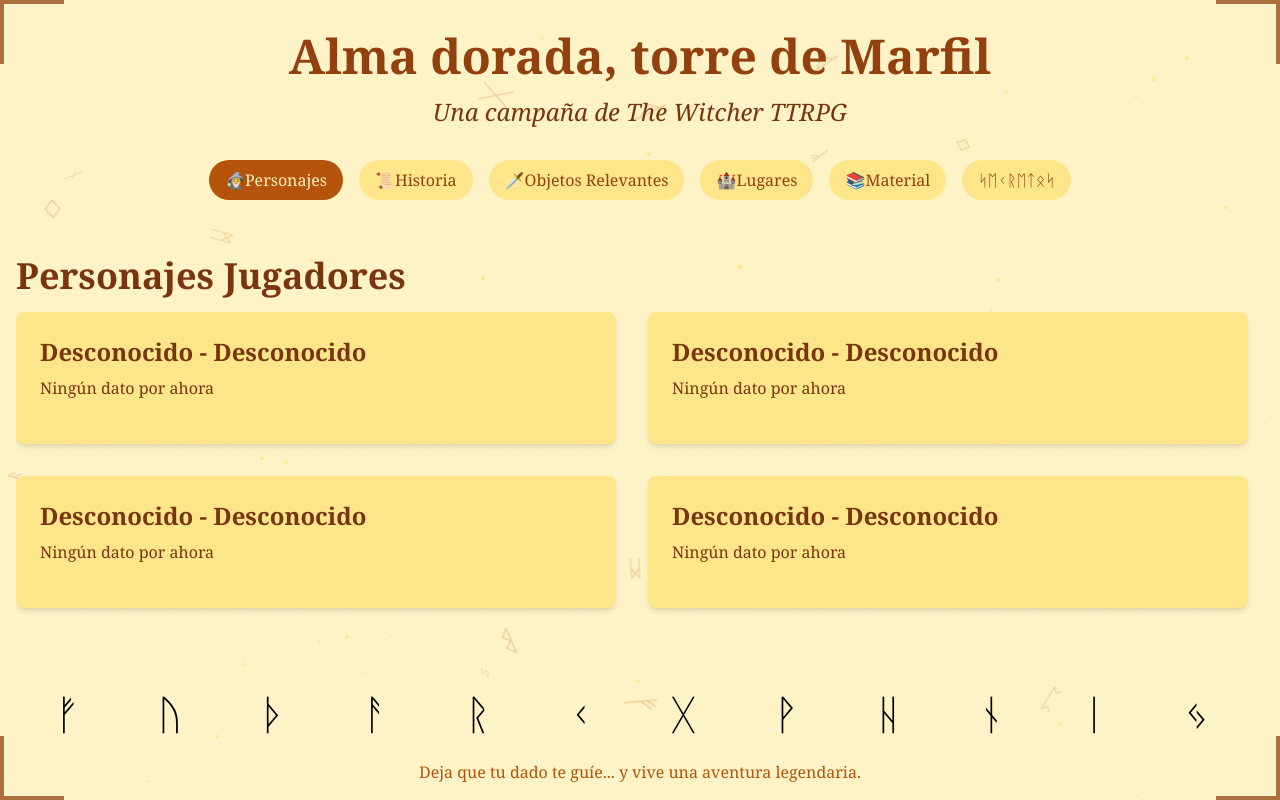
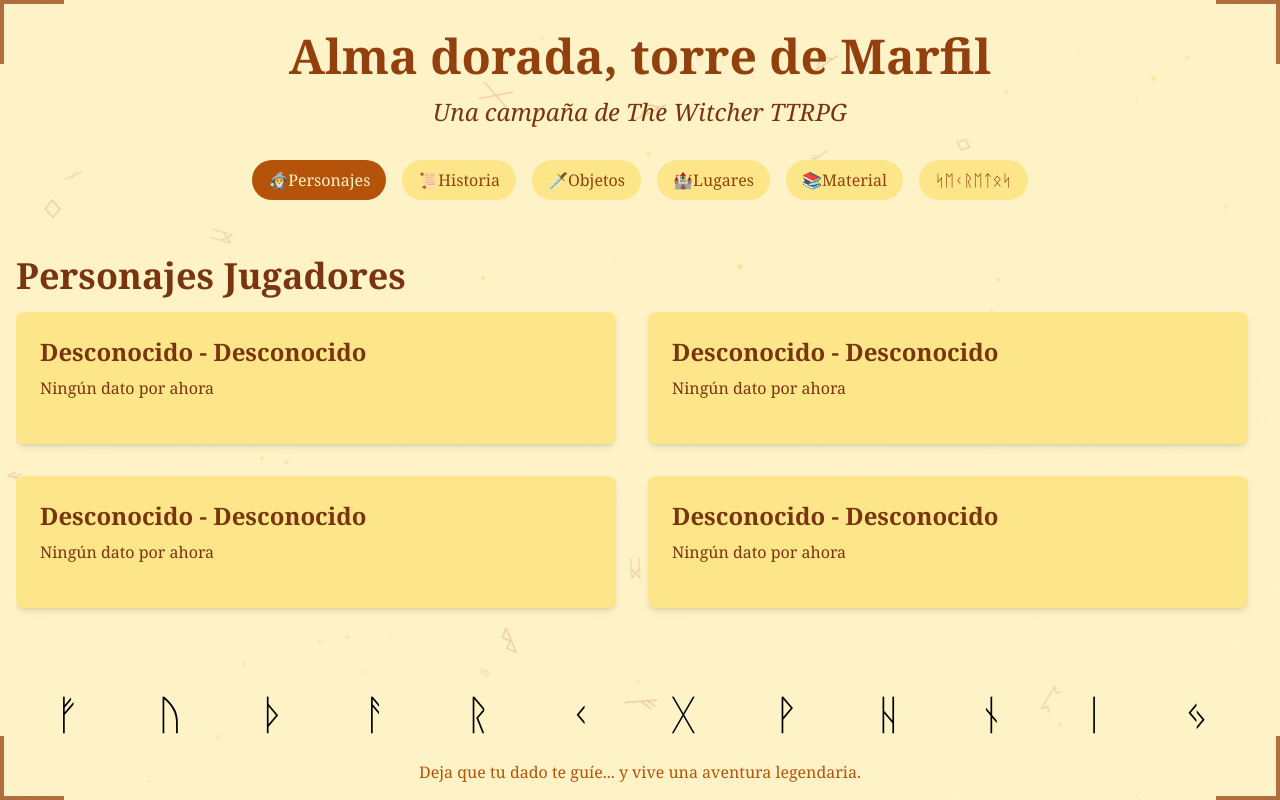
Before and after one commit to aritzsilva98/Golden-Soul, a React (Create React App) app: page / in a window 1280 px wide. Built offline with nearby package versions, Linux system fonts and the light colour scheme.

Commit message:
Fix first QA suggestions

```diff
--- a/src/data/data.js
+++ b/src/data/data.js
@@ -1,7 +1,7 @@
 export const sections = [
     { id: 'characters', title: 'Personajes', icon: '🧙‍♂️' },
     { id: 'history', title: 'Historia', icon: '📜' },
-    { id: 'items', title: 'Objetos Relevantes', icon: '🗡️' },
+    { id: 'items', title: 'Objetos', icon: '🗡️' },
     { id: 'locations', title: 'Lugares', icon: '🏰' },
     { id: 'references', title: 'Material', icon: '📚' },
     { id: 'easterEggs', title: 'ᛋᛖᚲᚱᛖᛏᛟᛋ', icon: '' },
--- a/src/data/locationsData.js
+++ b/src/data/locationsData.js
@@ -2,10 +2,10 @@
   {
     name: 'El gran puerto de alabastro',
     description:
-      'Puerto construido encima del delta de un gran rio Ofir. \nCentro de comercio principal con El Continente.',
+      'Puerto construido encima del delta de un gran rio ofir. \nCentro de comercio principal con El Continente.',
     history:
-      '\nConstruido para controlar la influencia y el comercio Nilfgaardiano hace 200 años.',
+      '\nConstruido para controlar la influencia y el comercio nilfgaardiano hace 200 años.',
     importantFigures:
-      '\nShar-Masur, comerciante de sombras.\nDisha, pretora Ofir'
+      '\nShar-Masur, comerciante de sombras.\nDisha, pretora ofir'
   }
 ]
```
